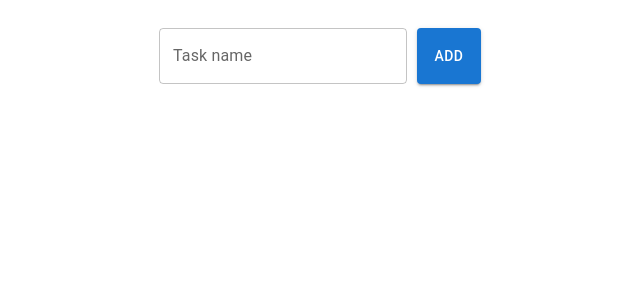
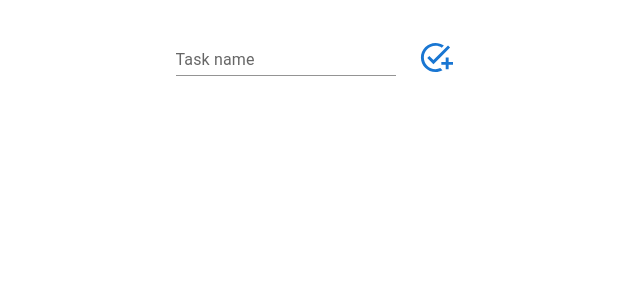
Before and after one commit to AdiBadea/baseline-todo, a React (Create React App) app: page / in a window 1280 px wide. Shown: the top 300 px of the page, without its empty margins (320-960 px from the left). Built offline with nearby package versions, Linux system fonts and the light colour scheme.

Commit message:
Added a nice design to the create task

```diff
--- a/src/pages/DashboardPage/NewTaskSection/NewTaskSection.tsx
+++ b/src/pages/DashboardPage/NewTaskSection/NewTaskSection.tsx
@@ -4,6 +4,8 @@
 import TextField from "@mui/material/TextField";
 import Button from "@mui/material/Button";
 import Snackbar from "@mui/material/Snackbar";
+import AddTaskIcon from "@mui/icons-material/AddTask";
+import IconButton from "@mui/material/IconButton";
 /** Context */
 import { addTaskAction } from "../../../context/Actions";
 import TaskListStore from "../../../context/TaskListStore";
@@ -39,16 +41,18 @@
     <section className="new-task-section">
       <TextField
         label="Task name"
+        variant="standard"
         value={newTaskName}
         onChange={(event) => setNewTaskName(event.target.value)}
       />
-      <Button
+      <IconButton
         className="new-task-section-submit-button"
-        variant="contained"
+        color="primary"
+        size="large"
         onClick={handleTaskAdd}
       >
-        Add
-      </Button>
+        <AddTaskIcon fontSize="large" />
+      </IconButton>
       <Snackbar
         open={inputError.isDisplayed}
         anchorOrigin={inputError.location}
```
